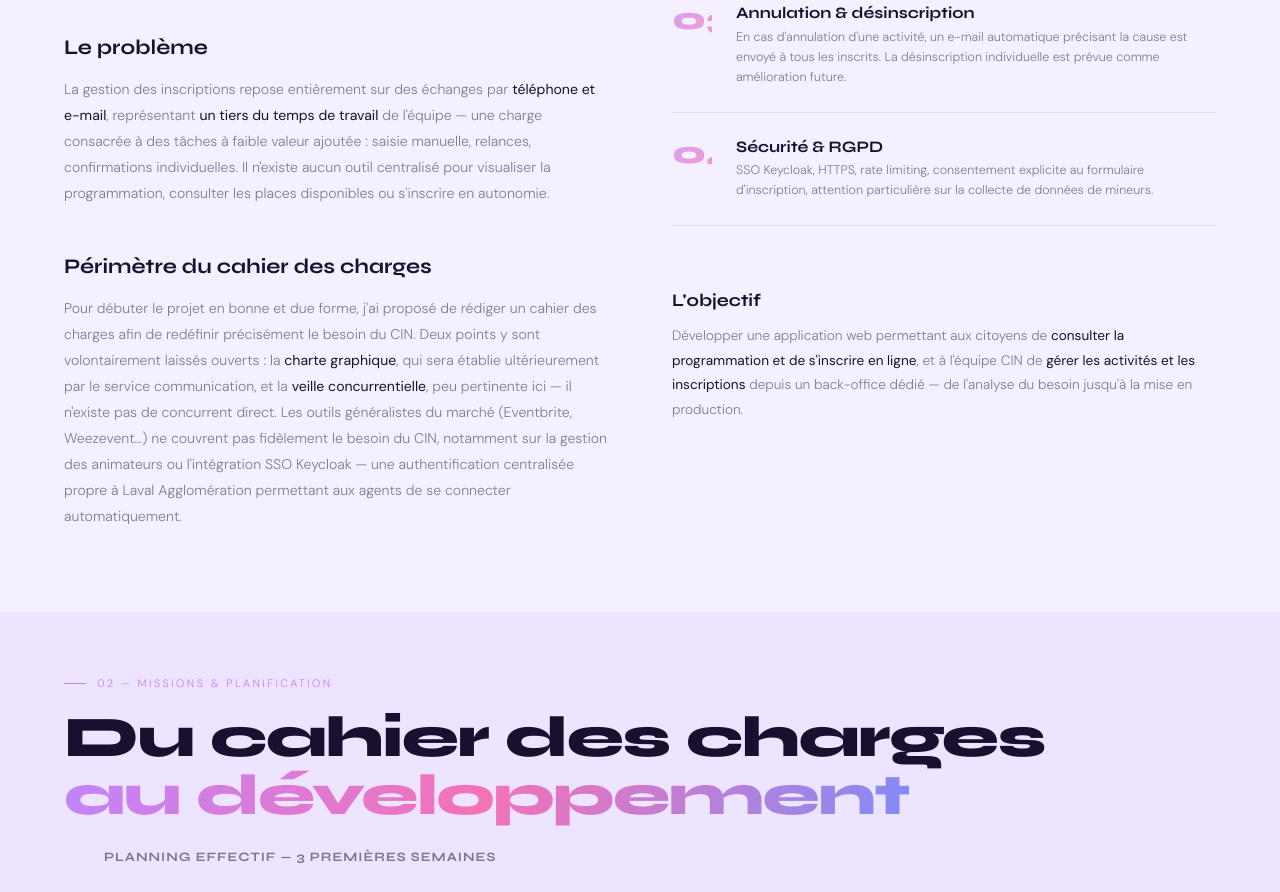
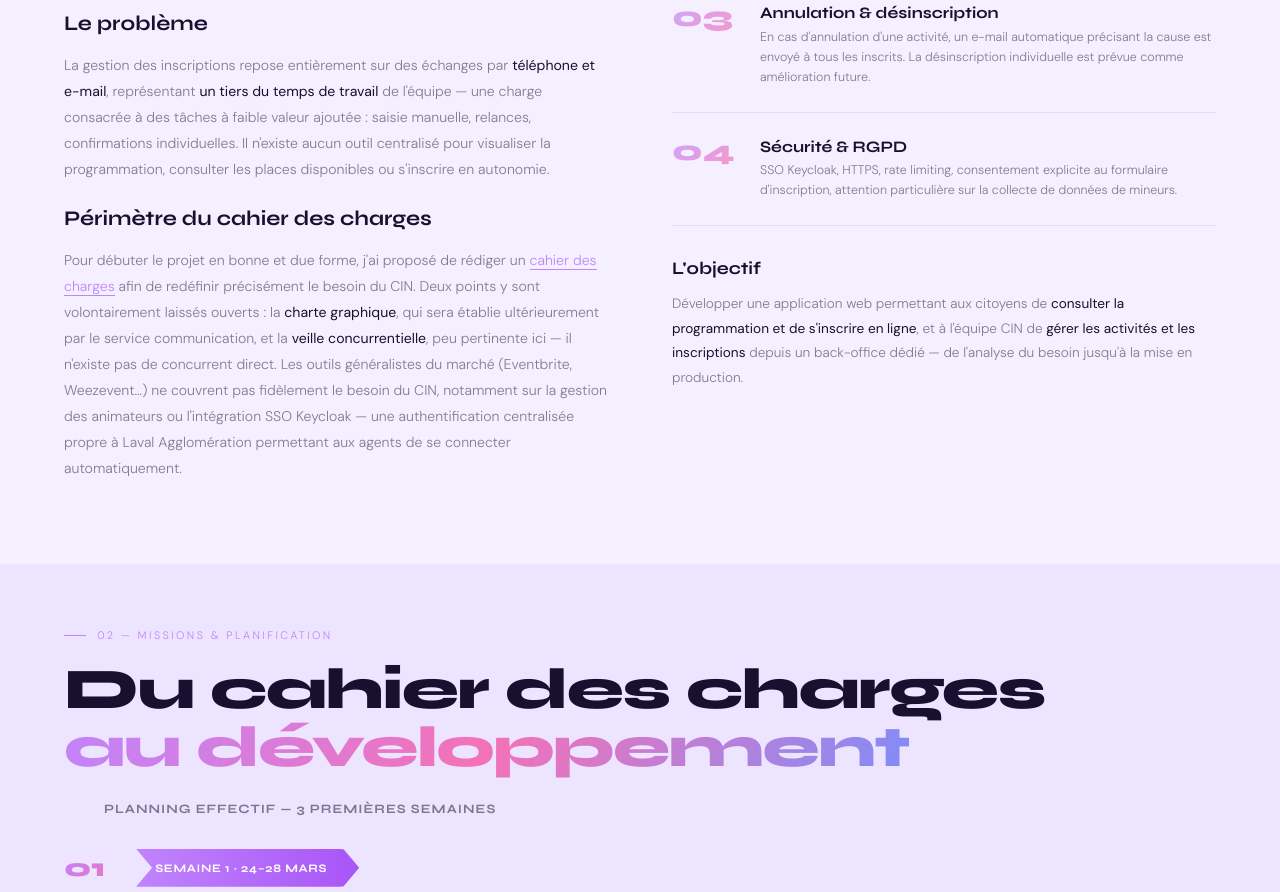
Before and after one commit to JeanneUnilim/rapport-de-stage, a website: page public/templates/rapport-de-lancement/index.html in a window 1280 px wide. Shown: the part 1349-2241 px from the top of the page. Drawn offline with Linux system fonts and the light colour scheme.

Commit message:
fix: css des nums

```diff
--- a/public/assets/css/components.css
+++ b/public/assets/css/components.css
@@ -374,7 +374,7 @@
   font-weight: 700;
   font-size: 1.3rem;
   margin-bottom: 1rem;
-  margin-top: 3rem;
+  margin-top: 1.5rem;
 }
 
 .prose h3:first-child { margin-top: 0; }
@@ -417,7 +417,6 @@
 
 .projet-block--sep {
   margin-top: 2rem;
-  padding-top: 2rem;
 }
 
 
@@ -446,13 +445,13 @@
 .feat-num {
   font-family: var(--font-d);
   font-weight: 800;
-  font-size: 2rem;
+  font-size: 1.8rem;
   line-height: 1;
   background: linear-gradient(135deg, var(--v1), var(--p1));
   -webkit-background-clip: text;
   -webkit-text-fill-color: transparent;
   background-clip: text;
-  min-width: 2.5rem;
+  min-width: 4rem;
   opacity: .7;
 }
 
@@ -748,6 +747,7 @@
   background-clip: text;
   grid-row: 1;
   grid-column: 1;
+  min-width: 4rem;
 }
 
 .at-arrow-wrap {
--- a/public/templates/rapport-de-lancement/index.html
+++ b/public/templates/rapport-de-lancement/index.html
@@ -62,7 +62,7 @@
         <p>La gestion des inscriptions repose entièrement sur des échanges par <strong>téléphone et e-mail</strong>, représentant <strong>un tiers du temps de travail</strong> de l'équipe — une charge consacrée à des tâches à faible valeur ajoutée : saisie manuelle, relances, confirmations individuelles. Il n'existe aucun outil centralisé pour visualiser la programmation, consulter les places disponibles ou s'inscrire en autonomie.</p>
 
         <h3>Périmètre du cahier des charges</h3>
-        <p>Pour débuter le projet en bonne et due forme, j'ai proposé de rédiger un cahier des charges afin de redéfinir précisément le besoin du CIN. Deux points y sont volontairement laissés ouverts : la <strong>charte graphique</strong>, qui sera établie ultérieurement par le service communication, et la <strong>veille concurrentielle</strong>, peu pertinente ici — il n'existe pas de concurrent direct. Les outils généralistes du marché (Eventbrite, Weezevent…) ne couvrent pas fidèlement le besoin du CIN, notamment sur la gestion des animateurs ou l'intégration SSO Keycloak — une authentification centralisée propre à Laval Agglomération permettant aux agents de se connecter automatiquement.</p>
+        <p>Pour débuter le projet en bonne et due forme, j'ai proposé de rédiger un <a href="/assets/documents/cahier-des-charges-v1.4-CIN.pdf" target="_blank" rel="noopener noreferrer" class="a">cahier des charges</a> afin de redéfinir précisément le besoin du CIN. Deux points y sont volontairement laissés ouverts : la <strong>charte graphique</strong>, qui sera établie ultérieurement par le service communication, et la <strong>veille concurrentielle</strong>, peu pertinente ici — il n'existe pas de concurrent direct. Les outils généralistes du marché (Eventbrite, Weezevent…) ne couvrent pas fidèlement le besoin du CIN, notamment sur la gestion des animateurs ou l'intégration SSO Keycloak — une authentification centralisée propre à Laval Agglomération permettant aux agents de se connecter automatiquement.</p>
       </div>
 
       <div class="rev d2">
```
